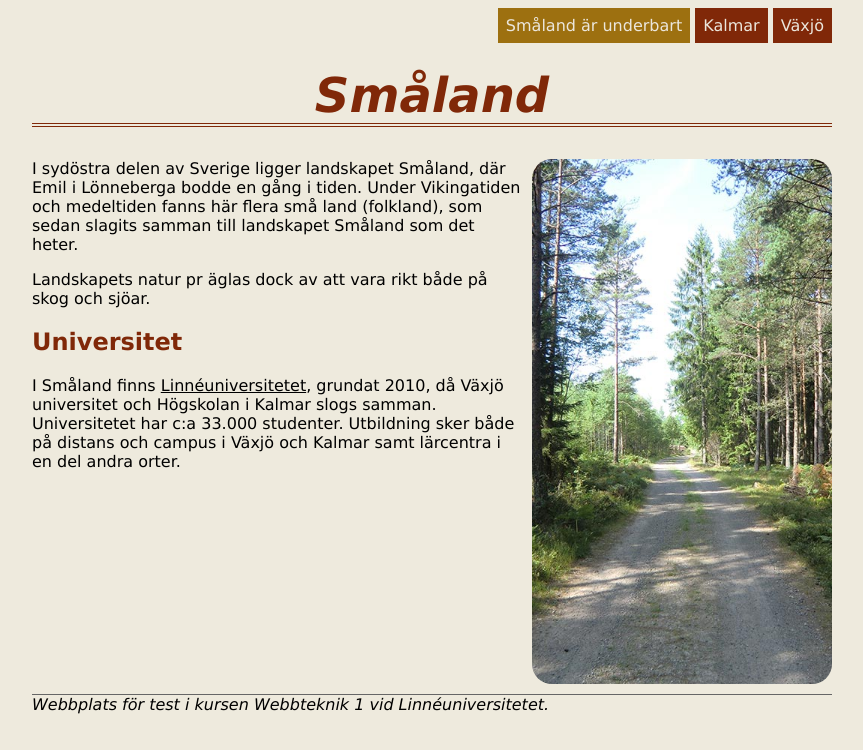
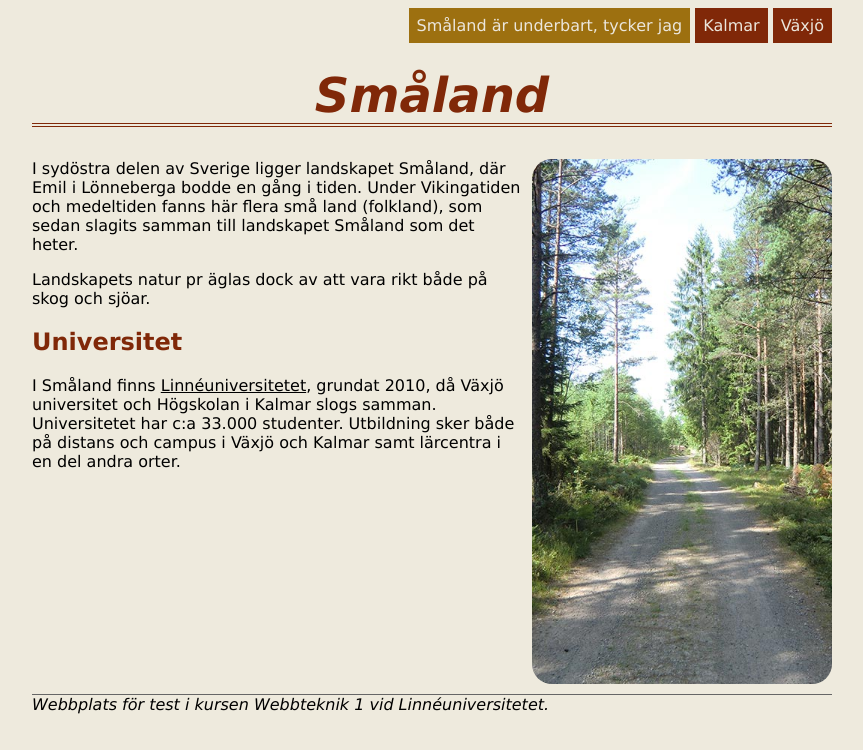
Before and after one commit to mk224rt/MyFirstWebSite, a plain HTML site: page index.html in a window 1280 px wide. Shown: the whole page, without its empty margins (208-1071 px from the left). Drawn offline with Linux system fonts and the light colour scheme.

Commit message:
Add files via upload

```diff
--- a/index.html
+++ b/index.html
@@ -9,7 +9,7 @@
 <body>
     <nav>
         <ul>
-            <li><a href="index.html" id="thisPage">Småland är underbart</a></li>
+            <li><a href="index.html" id="thisPage">Småland är underbart, tycker jag</a></li>
             <li><a href="kalmar.html">Kalmar</a></li>
             <li><a href="vaxjo.html">Växjö</a></li>
         </ul>
```
